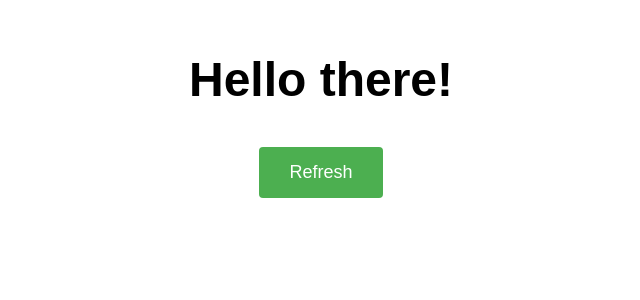
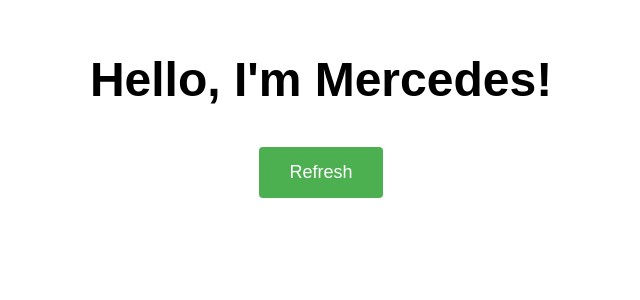
Before and after one commit to AlexanderOllman/Mercedes-Chat, a Flask app: page / in a window 1280 px wide. Shown: the top 300 px of the page, without its empty margins (319-959 px from the left). Run offline with Flask 3, Linux system fonts and the light colour scheme.

Commit message:
second change

```diff
--- a/templates/index.html
+++ b/templates/index.html
@@ -53,7 +53,7 @@
     </style>
 </head>
 <body>
-    <h1>Hello there!</h1>
+    <h1>Hello, I'm Mercedes!</h1>
 
     <button id="refreshButton" class="btn-refresh">Refresh</button>
 
```
